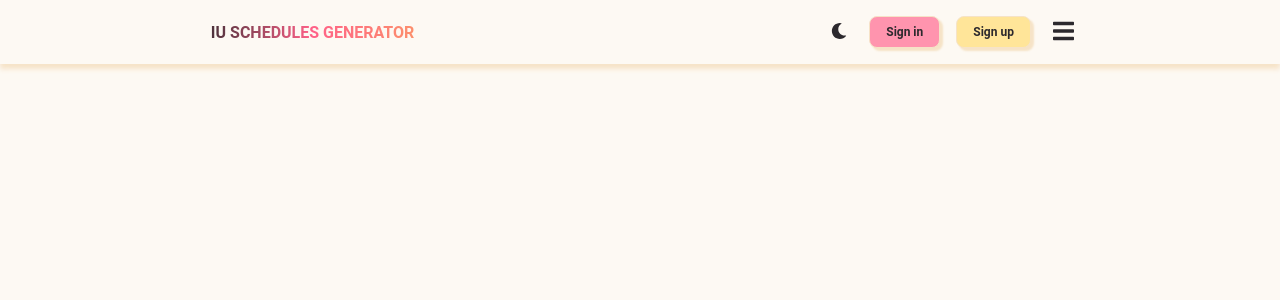
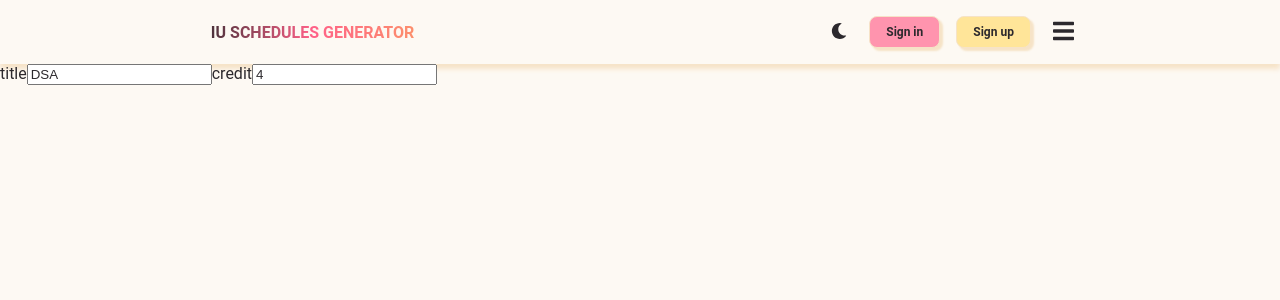
Before and after one commit to tdnguyen6/iu-schedule-gen, a Vue app: page / in a window 1280 px wide. Shown: the top 300 px of the page. Built offline with nearby package versions, Linux system fonts and the light colour scheme.

Commit message:
try to deploy

```diff
--- a/src/views/components/auxiliaries/Navbar.vue
+++ b/src/views/components/auxiliaries/Navbar.vue
@@ -10,7 +10,10 @@
         <button id="login" class="profile-btn">Sign in</button>
         <button id="signup" class="profile-btn">Sign up</button>
         <button class="hamburger-menu" @click="clickHamburgerMenu">
-          <font-awesome-icon :icon="['fas', 'bars']" v-if="routerLinks.length <= 0" />
+          <font-awesome-icon
+            :icon="['fas', 'bars']"
+            v-if="routerLinks.length <= 0"
+          />
           <font-awesome-icon :icon="['fas', 'times']" v-else />
         </button>
       </div>
@@ -121,7 +124,7 @@ export default class Navbar extends Vue {
       min-width: 225px;
       text-align: center;
       background: var(--logo-text);
-      -webkit-background-clip: text;
+      background-clip: text;
       -webkit-text-fill-color: transparent;
     }
 
--- a/src/views/components/forms/CoursesForm.vue
+++ b/src/views/components/forms/CoursesForm.vue
@@ -0,0 +1,22 @@
+<template>
+  <div class="course-form">
+    <label for="course-title">title</label>
+    <input type="text" id="course-title" v-model="course.title" />
+    <label for="course-credit">credit</label>
+    <input type="text" id="course-credit" v-model="course.credit" />
+  </div>
+</template>
+
+<script lang="ts">
+import { Component, Vue, Prop } from "vue-property-decorator";
+import { Course } from "@/services/logics/Course";
+
+@Component({
+  components: {}
+})
+export default class CourseForm extends Vue {
+  @Prop() course!: Course;
+}
+</script>
+
+<style lang="scss" scoped></style>
--- a/src/views/routes/Home.vue
+++ b/src/views/routes/Home.vue
@@ -2,19 +2,25 @@
   <div class="home">
     <!-- <img alt="Vue logo" src="@/views/assets/images/logo.png" /> -->
     <Navbar />
+    <courses-form :course="course" />
   </div>
 </template>
 
 <script lang="ts">
 import { Component, Vue } from "vue-property-decorator";
 import Navbar from "@/views/components/auxiliaries/Navbar.vue";
+import CoursesForm from "@/views/components/forms/CoursesForm.vue";
+import { courses } from "@/services/logics/Demo";
 
 @Component({
   components: {
-    Navbar
+    Navbar,
+    CoursesForm
   }
 })
-export default class Home extends Vue {}
+export default class Home extends Vue {
+  private course = courses[0];
+}
 </script>
 
 <style lang="scss" scope></style>
```
Also changed, not shown: 1 other file (tests, documents, lock files or other folders).
